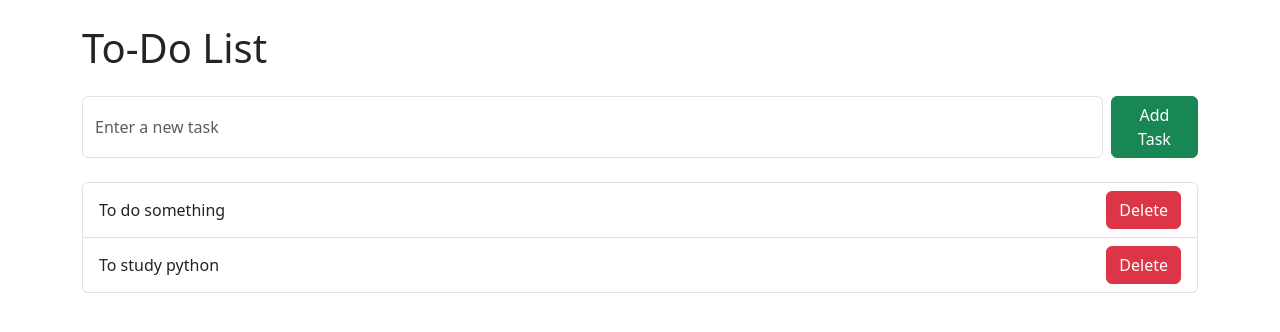
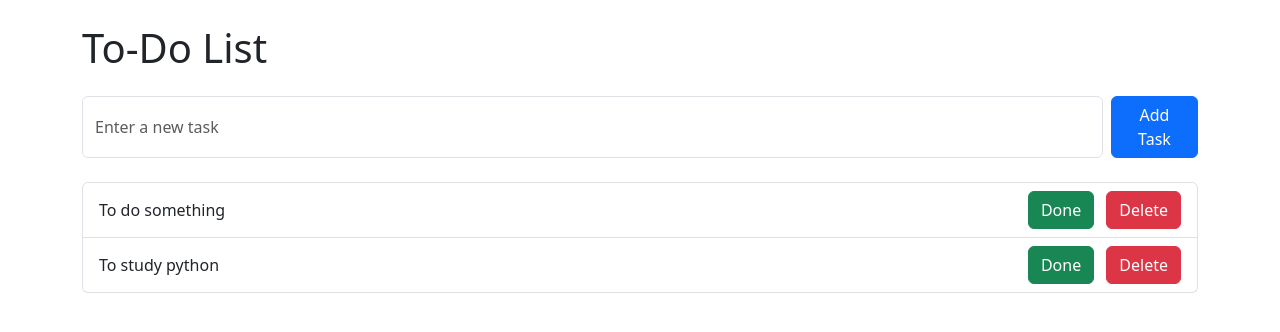
Before and after one commit to MrBoMin/to-do-list-for-course, a Flask app: page / in a window 1280 px wide. Shown: the part 56-388 px from the top of the page. Run offline with Flask 3, Linux system fonts and the light colour scheme; data comes from the database, SQL or seed files in the repository; both versions use the stored data as it was after the commit.

Commit message:
Adding Complete Feature to Project

```diff
--- a/app.py
+++ b/app.py
@@ -25,5 +25,11 @@ def delete_task(task_id):
     db.delete_task(task_id)
     return redirect("/")
 
+
+@app.route("/complete/<int:task_id>")
+def make_complete(task_id):
+    db.make_complete(task_id)
+    return redirect('/')
+
 if __name__ == '__main__':
     app.run(debug=True)
--- a/db.py
+++ b/db.py
@@ -46,3 +46,11 @@ def delete_task(task_id):
     cursor.execute("DELETE FROM tasks WHERE id = ?", (task_id,))
     conn.commit()
     conn.close()
+
+
+def make_complete(task_id):
+    conn = get_db_connection()
+    cursor = conn.cursor()
+    cursor.execute("UPDATE tasks SET is_complete = 1 WHERE id = ?", (task_id,))
+    conn.commit()
+    conn.close()
--- a/templates/index.html
+++ b/templates/index.html
@@ -22,7 +22,7 @@
         <!-- Add Task Form -->
         <form class="d-flex mb-4" method="POST" action="\add-task">
             <input type="text" id="taskInput" class="form-control me-2" placeholder="Enter a new task" name="task_name">
-            <button type="submit" id="addTaskBtn" class="btn btn-success">Add Task</button>
+            <button type="submit" id="addTaskBtn" class="btn btn-primary">Add Task</button>
         </form>
 
         <!-- Task List -->
@@ -30,10 +30,19 @@
             {% for task in data %}
                 <li class="list-group-item d-flex justify-content-between align-items-center">
                     {{task.description}}
+                    <div>
+
+                    {% if task.is_complete == 0  %}
+                    <a href="/complete/{{task.id}}" class="me-2 btn btn-warning">Complete</a>
+                    {% else %}
+                    <a href="/complete/{{task.id}}" class="me-2 btn btn-success">Done</a>
+                    {% endif %}
+
                     <a href='/delete/{{task.id}}' class="btn btn-danger">Delete</a>
+                    </div>
                 </li>
+            {% endfor %}
 
-            {% endfor %}
         </ul>
     </div>
 
```
Also changed, not shown: tasks.db.
